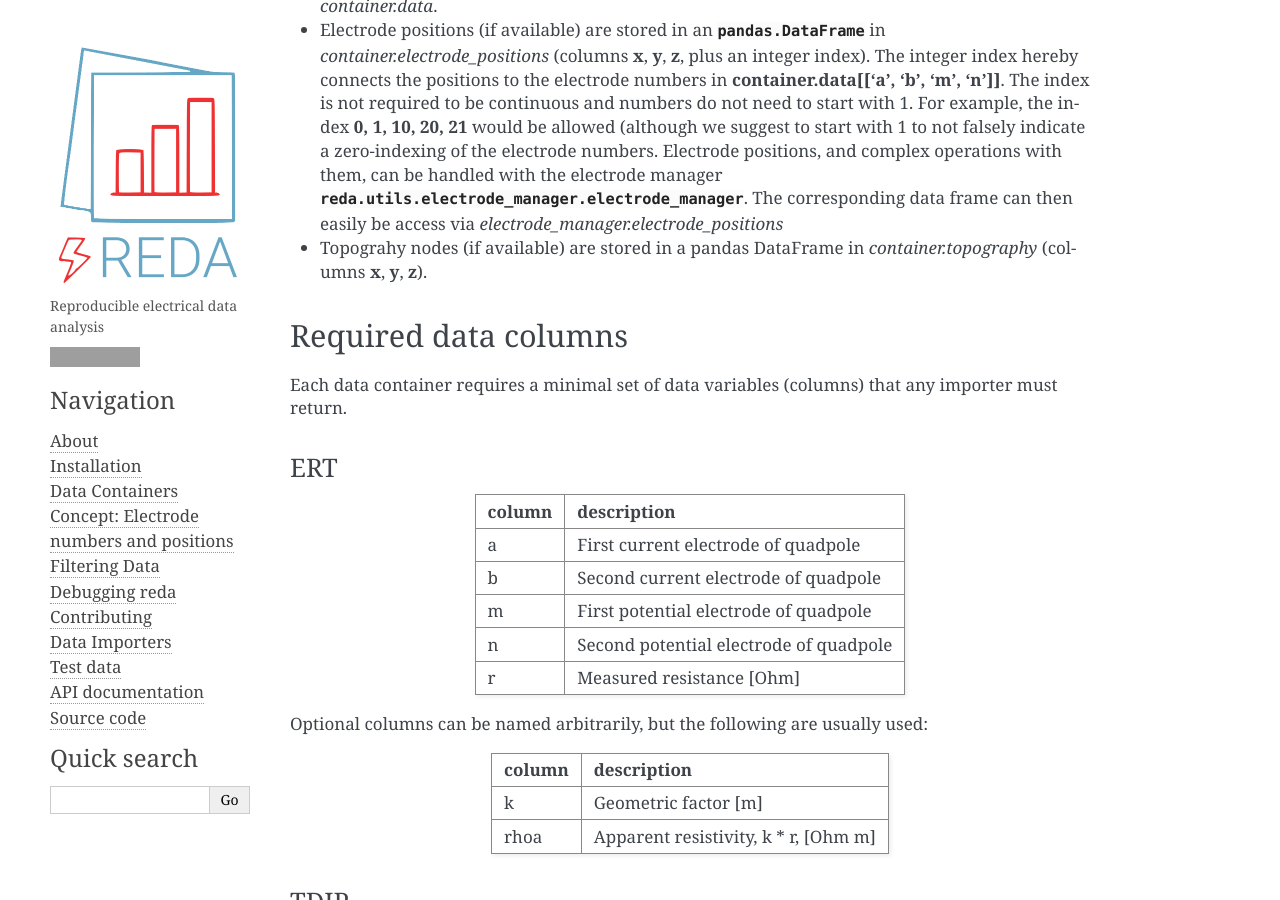
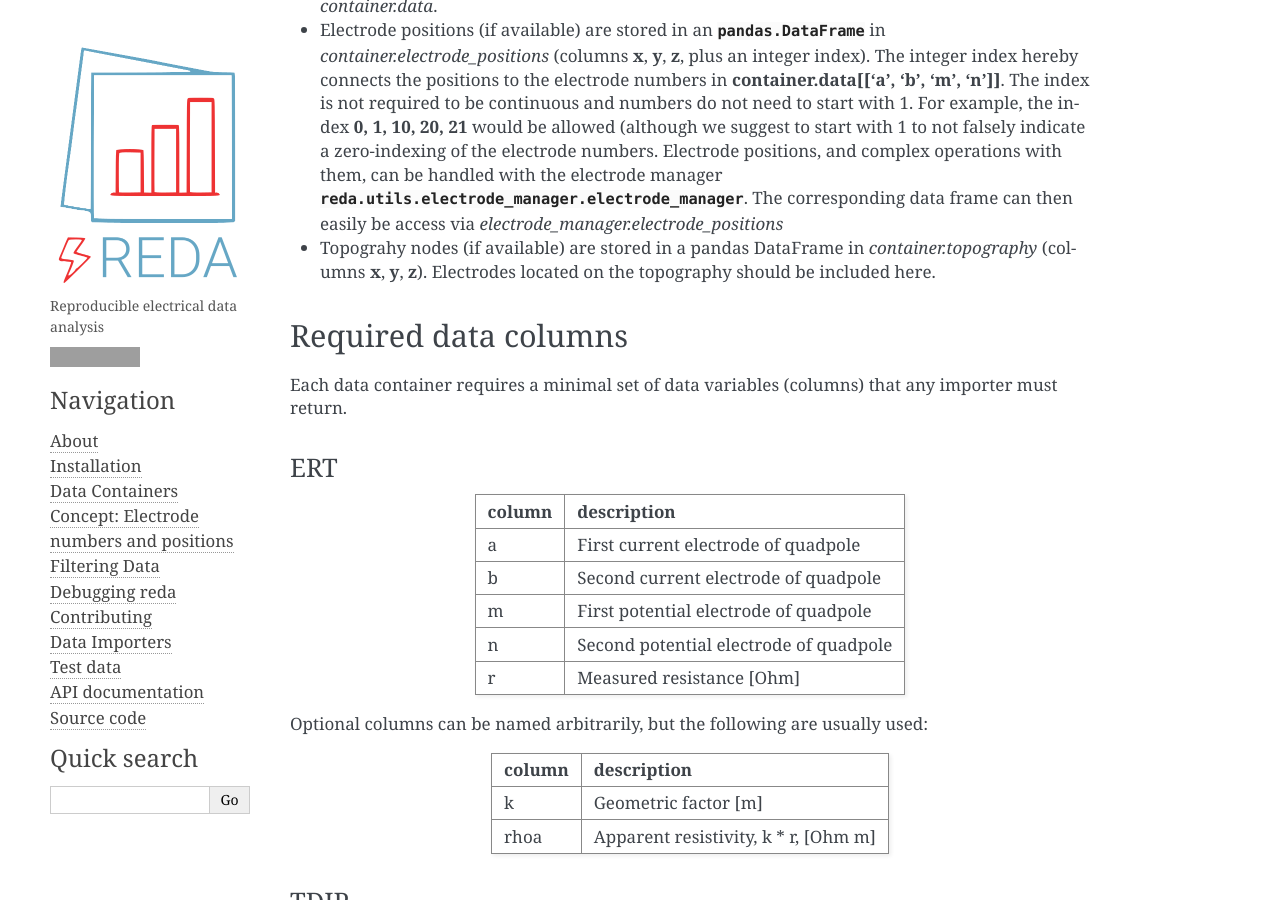
Before and after one commit to geophysics-ubonn/reda, a Sphinx documentation site: the page built from doc/data_containers.rst, in a window 1280 px wide and 900 px high, scrolled down 1153 px. Built offline with Sphinx 7.4.7, drawn with Linux system fonts in a browser that asks for light colours; pages that are not in the unit, such as notebooks, are missing from menus; grey boxes are pictures that could not be loaded.

Commit message:
[doc] tweak intro to data containers

```diff
--- a/doc/data_containers.rst
+++ b/doc/data_containers.rst
@@ -77,6 +77,7 @@ Container basics
   *electrode_manager.electrode_positions*
 * Topograhy nodes (if available) are stored in a pandas DataFrame in
   `container.topography` (columns **x**, **y**, **z**).
+  Electrodes located on the topography should be included here.
 
 
 Required data columns
```
